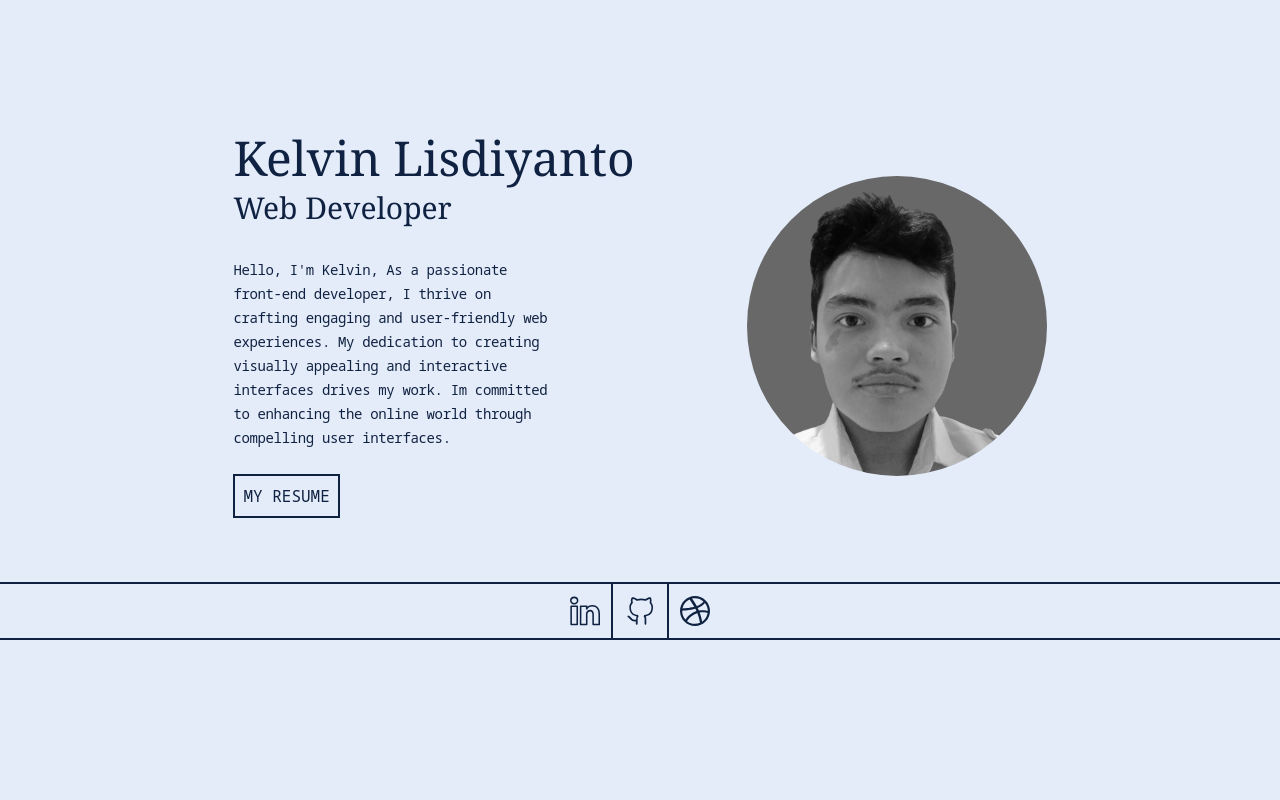
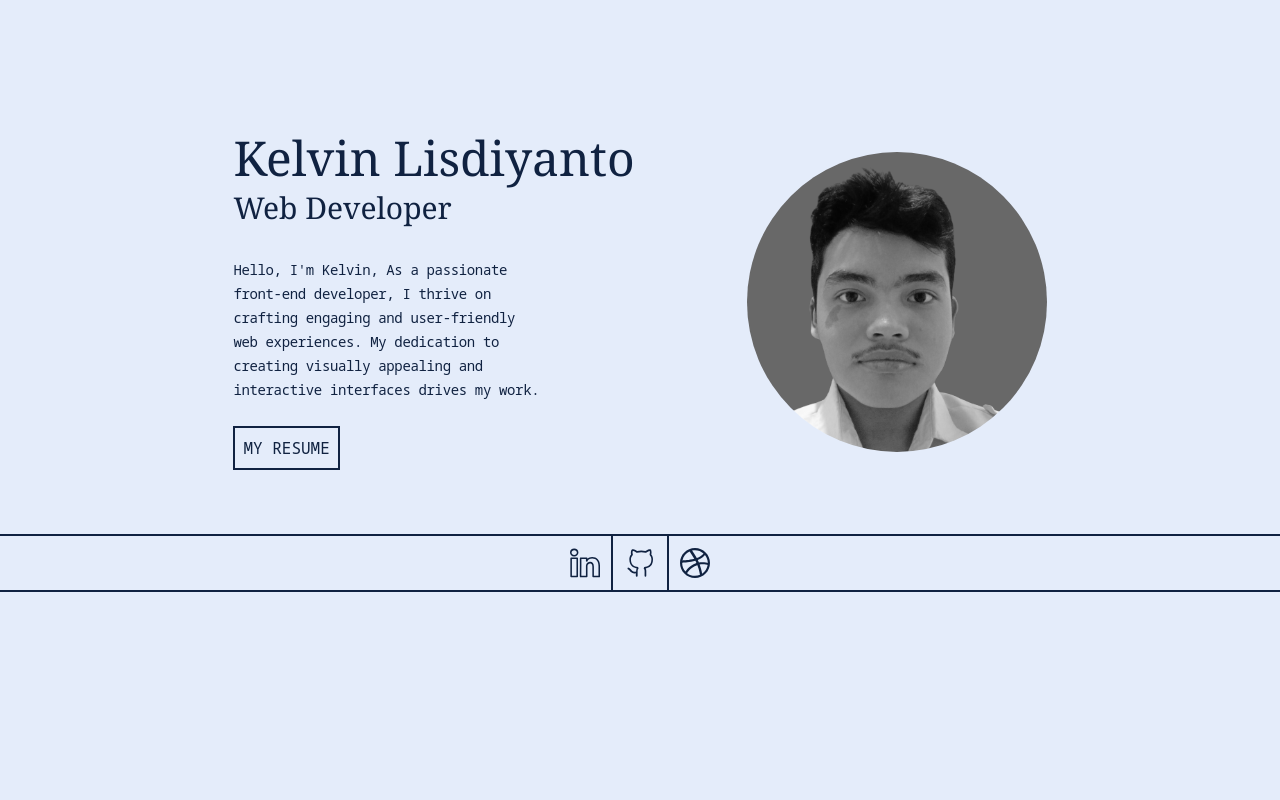
Before and after one commit to vintech05/portfolio-v1, a React (Vite) app: page / in a window 1280 px wide. Shown: the top 800 px of the page. Built offline with nearby package versions, Linux system fonts and the light colour scheme.

Commit message:
fixed cramped text

```diff
--- a/src/components/hero/Hero.jsx
+++ b/src/components/hero/Hero.jsx
@@ -64,7 +64,7 @@ const Hero = () => {
         <div className='grid place-items-center scroll-smooth overflow-x-hidden lg:pt-28'>
                 <div id='name' className='flex flex-col justify-center text-center pt-8 lg:flex-row-reverse lg:items-center lg:mx-36 lg:text-left gap-10 lg:gap-28'>
                     <div className='flex justify-center'>
-                    <img ref={el => {myImg = el}} className='w-[200px] h-[200px] lg:w-[300px] lg:h-[300px] object-cover opacity-0 rounded-full grayscale' src={myFace} alt="my-face" />
+                    <img ref={el => {myImg = el}} className='w-[200px] h-[200px] lg:w-[240px] lg:h-[240px] xl:w-[300px] xl:h-[300px] object-cover opacity-0 rounded-full grayscale' src={myFace} alt="my-face" />
                     </div>
                     <div>
                     <div ref={el => {title = el}}  className='text-text-clr font-Notoserif flex flex-col justify-center gap-2 opacity-0'>
@@ -72,8 +72,8 @@ const Hero = () => {
                     <h3 className="text-2xl lg:text-3xl">Web Developer</h3>
                     </div>
                     <div ref={el => {paragraph = el}} className='flex flex-col gap-6 pt-8 opacity-0'>
-                        <p className='text-text-clr text-sm lg:break-words font-Manrope mx-24 lg:mx-0 lg:w-80 leading-6 tracking-tight'>Hello, I&apos;m Kelvin, As a passionate front-end developer, I thrive on crafting engaging and user-friendly web experiences.
-                            My dedication to creating visually appealing and interactive interfaces drives my work. Im committed to enhancing the online world through compelling user interfaces.
+                        <p className='text-text-clr text-sm text-balance lg:text-left font-Manrope mx-6 md:mx-14 lg:mx-0 lg:w-80 leading-6 tracking-tight'>Hello, I&apos;m Kelvin, As a passionate front-end developer, I thrive on crafting engaging and user-friendly web experiences.
+                            My dedication to creating visually appealing and interactive interfaces drives my work.
                         </p>
                         <div>
                             <button className='button'><a href="/src/public/CV Kelvin.pdf" download>my resume</a></button>
```
